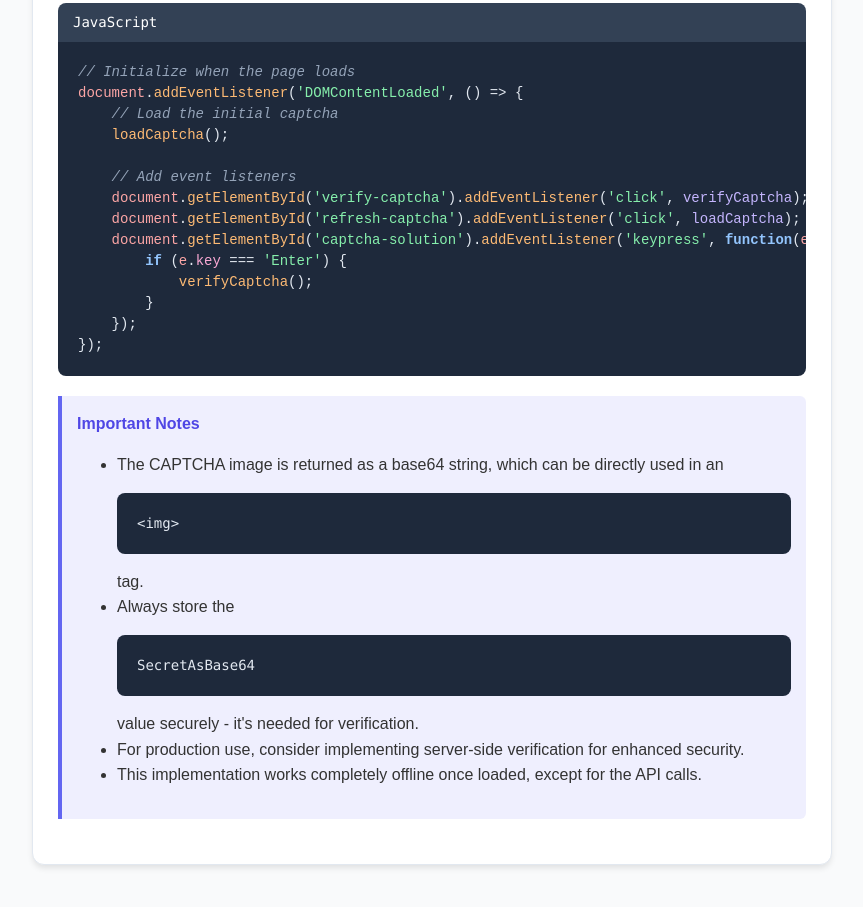
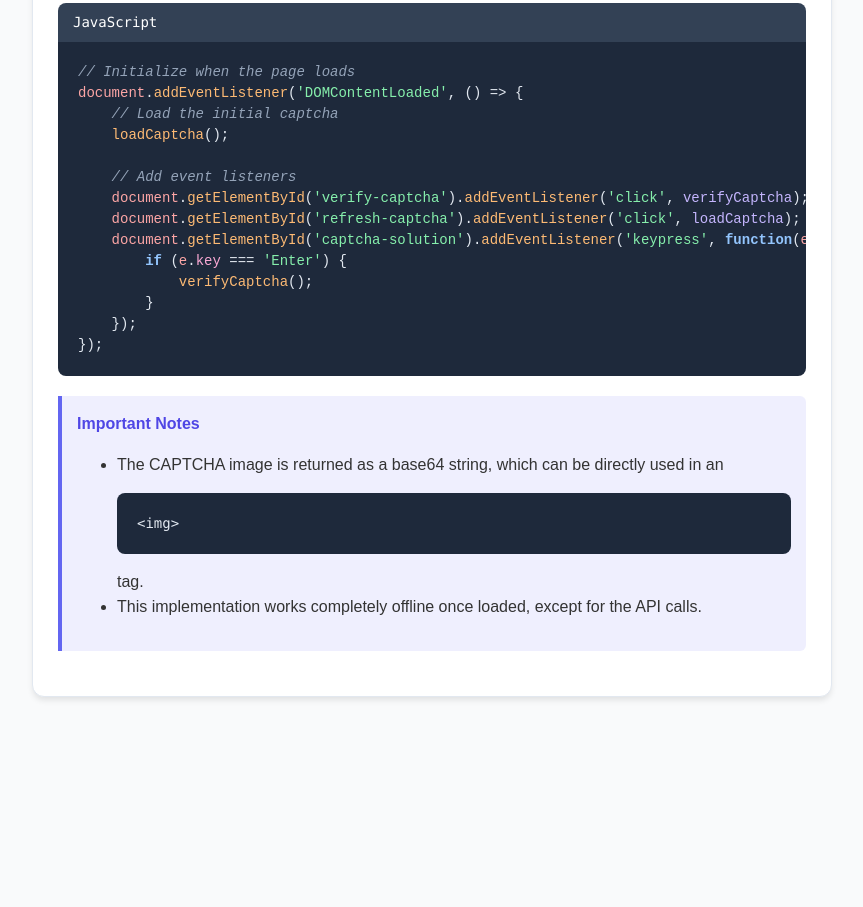
Before and after one commit to cryptNG/genuine-captcha-web-dist, a plain HTML site: page example.html in a window 1280 px wide. Shown: the part 2614-3521 px from the top of the page, without its empty margins (208-1071 px from the left). After the commit the page ends 3361 px from the top, so only its background shows below. Drawn offline with Linux system fonts and the light colour scheme; no server answers.

Commit message:
remove ai garble

```diff
--- a/example.html
+++ b/example.html
@@ -383,8 +383,7 @@
             <div class="note-title">Important Notes</div>
             <ul>
                 <li>The CAPTCHA image is returned as a base64 string, which can be directly used in an <code>&lt;img&gt;</code> tag.</li>
-                <li>Always store the <code>SecretAsBase64</code> value securely - it's needed for verification.</li>
-                <li>For production use, consider implementing server-side verification for enhanced security.</li>
+
                 <li>This implementation works completely offline once loaded, except for the API calls.</li>
             </ul>
         </div>
```
